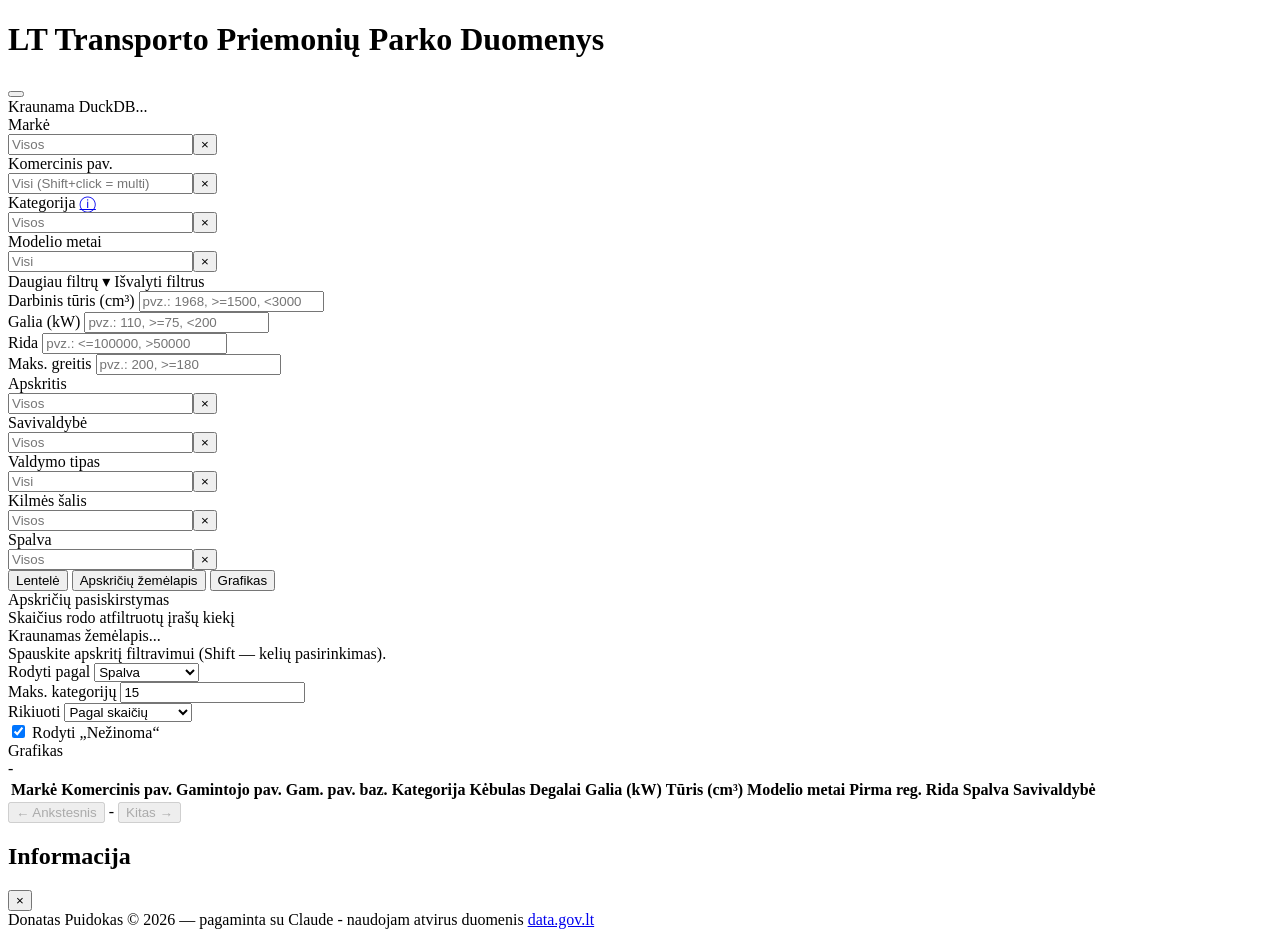
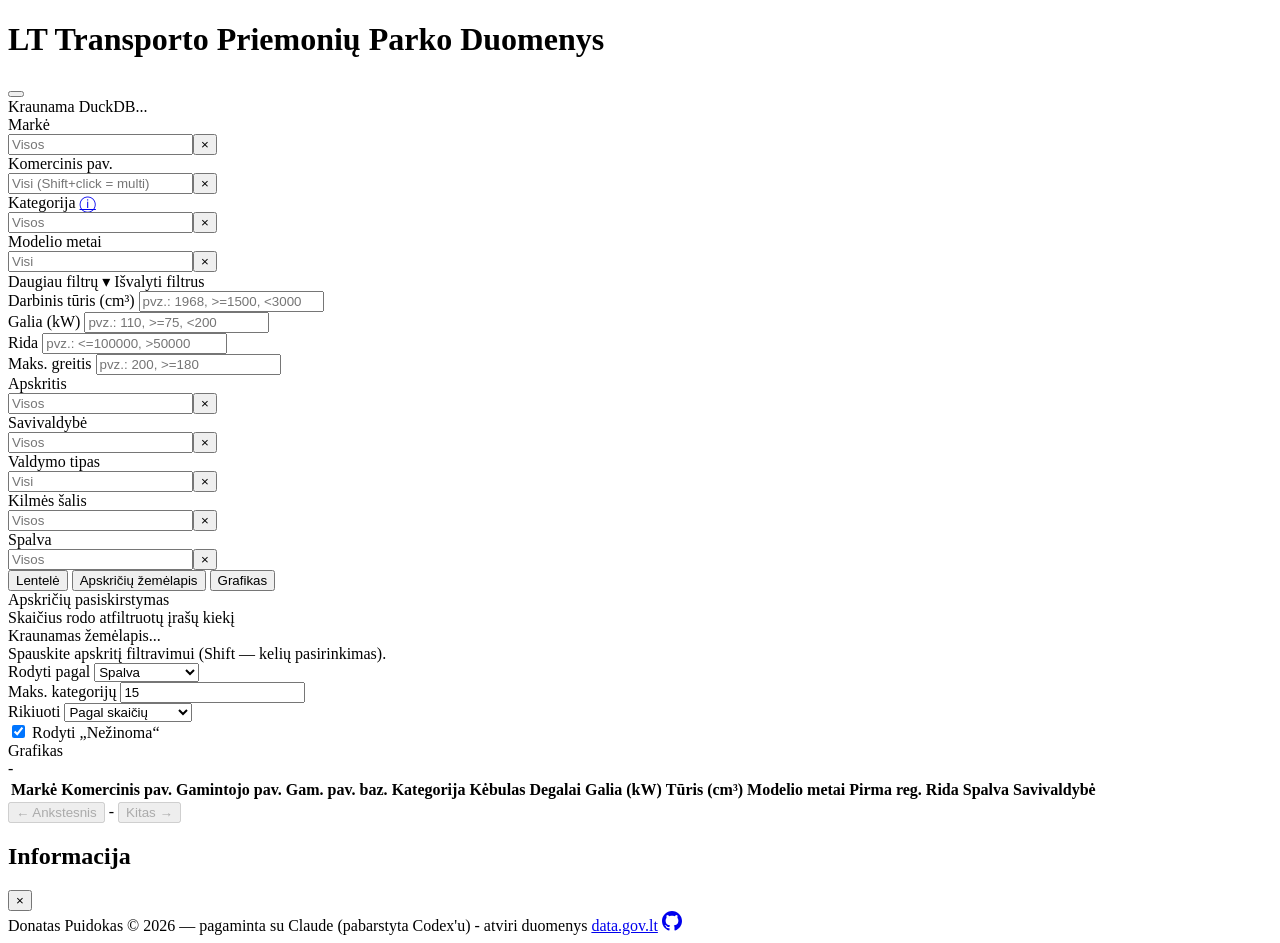
Before and after one commit to donpui/lt-parkas, a website with bundled scripts: page index.html in a window 1280 px wide. Built offline with nearby package versions, Linux system fonts and the light colour scheme.

Commit message:
small footer changes

```diff
--- a/index.html
+++ b/index.html
@@ -224,7 +224,9 @@
   </div>
 </div>
 
-<footer class="app-footer">Donatas Puidokas © 2026 — pagaminta su Claude - naudojam atvirus duomenis <a href="https://data.gov.lt/" target="_blank" rel="noopener noreferrer">data.gov.lt</a></footer>
+<footer class="app-footer">Donatas Puidokas © 2026 — pagaminta su Claude (pabarstyta Codex'u) - atviri duomenys <a href="https://data.gov.lt/" target="_blank" rel="noopener noreferrer">data.gov.lt</a> <a href="https://github.com/donpui/lt-parkas" target="_blank" rel="noopener noreferrer" class="footer-github" aria-label="GitHub repozitorija">
+    <svg width="20" height="20" viewBox="0 0 24 24" fill="currentColor" aria-hidden="true"><path d="M12 0c-6.626 0-12 5.373-12 12 0 5.302 3.438 9.8 8.207 11.387.599.111.793-.261.793-.577v-2.234c-3.338.726-4.033-1.416-4.033-1.416-.546-1.387-1.333-1.756-1.333-1.756-1.089-.745.083-.729.083-.729 1.205.084 1.839 1.237 1.839 1.237 1.07 1.834 2.807 1.304 3.492.997.107-.775.418-1.305.762-1.604-2.665-.305-5.467-1.334-5.467-5.931 0-1.311.469-2.381 1.236-3.221-.124-.303-.535-1.524.117-3.176 0 0 1.008-.322 3.301 1.23.957-.266 1.983-.399 3.003-.404 1.02.005 2.047.138 3.006.404 2.291-1.552 3.297-1.23 3.297-1.23.653 1.653.242 2.874.118 3.176.77.84 1.235 1.911 1.235 3.221 0 4.609-2.807 5.624-5.479 5.921.43.372.823 1.102.823 2.222v3.293c0 .319.192.694.801.576 4.765-1.589 8.199-6.086 8.199-11.386 0-6.627-5.373-12-12-12z"/></svg>
+  </a></footer>
 
 <script type="module" src="app.js"></script>
 
--- a/styles.css
+++ b/styles.css
@@ -862,8 +862,24 @@
    -------------------------------------------------------------------------- */
 
 .app-footer {
+  display: flex;
+  justify-content: center;
+  align-items: center;
+  gap: 8px;
   margin-top: 24px;
   text-align: center;
   font-size: 0.75rem;
   color: var(--text-dim);
 }
+
+.app-footer .footer-github {
+  display: inline-flex;
+  align-items: center;
+  margin-left: 0.5rem;
+  color: inherit;
+  opacity: 0.85;
+}
+
+.app-footer .footer-github:hover {
+  opacity: 1;
+}
```
